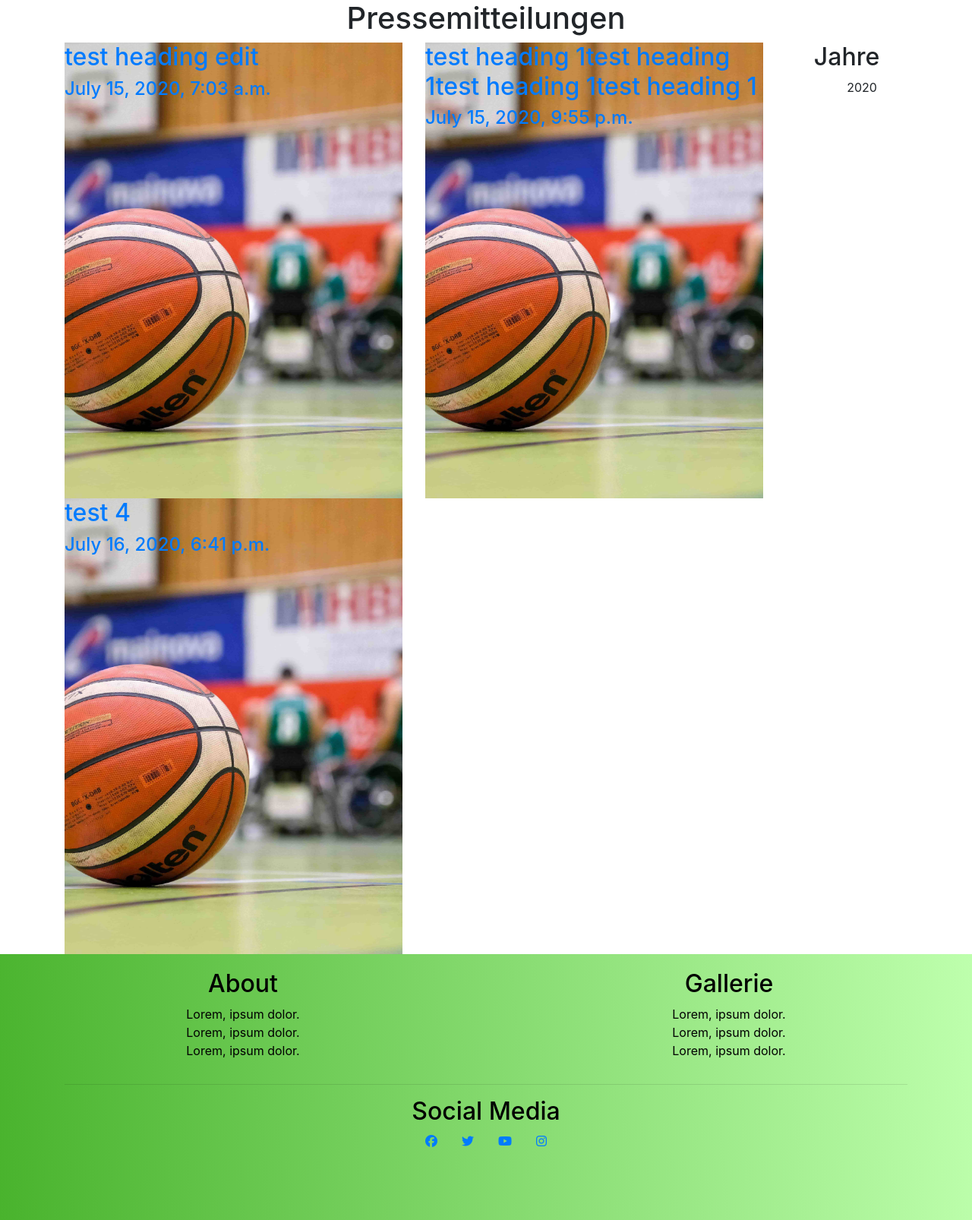
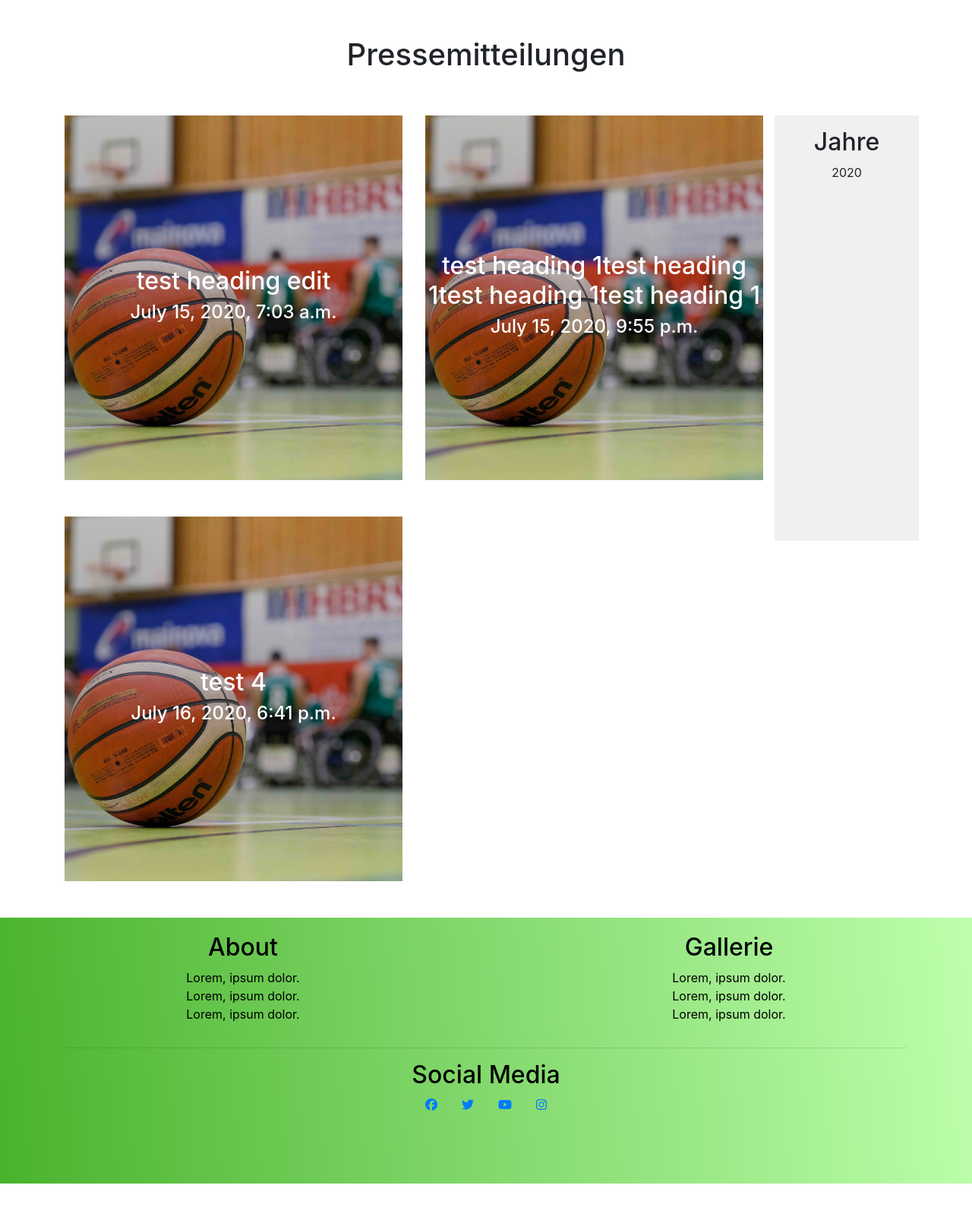
Before and after one commit to Rian1010/Mainhatten-Skywheelers, a Django app: page /nachrichten/ in a window 1280 px wide. Shown: the part 176-1782 px from the top of the page at 76% size. After the commit the page ends 1734 px from the top, so only its background shows below. Run offline with Django 3.2, Linux system fonts and the light colour scheme; data comes from the database, SQL or seed files in the repository; some libraries are stand-ins or nearby versions.

Commit message:
Touches on the news page design

```diff
--- a/news/static/news/news.css
+++ b/news/static/news/news.css
@@ -1,4 +1,18 @@
-.news-year-list {
+.news-year-list-wrap {
     max-height: 70vh;
     overflow-y: scroll;
+    background-color: #f0f0f0f0;
 }
+
+.news-year-list {
+    list-style: none;
+    cursor: pointer;
+}
+
+.anchor-underline:hover {
+    text-decoration-color: white;
+}
+
+.news-hover-effect:hover {
+    background-image: linear-gradient(rgba(0, 0, 0, 0.2), rgba(0,0,0,0.5), rgba(0,0,0,0.2)), url('{{ news_i.image.url }}');
+}
--- a/news/templates/news/news.html
+++ b/news/templates/news/news.html
@@ -12,7 +12,7 @@
 <section>
     <div class="container-fluid">
         <div class="row">
-            <div class="col-12 text-center">
+            <div class="col-12 my-5 text-center">
                 <h1>Pressemitteilungen</h1>
             </div>
         </div>
@@ -23,24 +23,25 @@
                 <div class="row">
                     {% for news_i in main_news_info %}
                     {% if news_i.time_and_date_published.year == currentYear %}
-                    <div class="col-6">
-                        <div
-                            style="width: 100%; height: 75vh; background-image: url('{{ news_i.image.url }}'); background-position: center; background-size: cover; background-repeat: no-repeat;">
-                            <a href="{% url 'article_content' news_i.id %}">
+                    <div class="col-6 mb-5">
+                        <a class="anchor-underline" href="{% url 'article_content' news_i.id %}">
+                            <div
+                                style="width: 100%; height: 60vh; color: #fff; background-image: linear-gradient(rgba(0, 0, 0, 0.1), rgba(0,0,0,0.3), rgba(0,0,0,0.1)), url('{{ news_i.image.url }}'); background-position: center; background-size: cover; background-repeat: no-repeat;"
+                                class="news-hover-effect d-flex flex-column justify-content-center align-content-center text-center">
+
                                 <h2>{{ news_i.heading }}</h2>
                                 <h4>{{ news_i.time_and_date_published }}</h4>
-                            </a>
-                        </div>
+
+                            </div>
+                        </a>
                     </div>
                     {% endif %}
                     {% endfor %}
                 </div>
-
             </div>
-
-            <div class="col-2 news-year-list text-center">
+            <div class="col-2 py-3 mb-5 news-year-list-wrap text-center">
                 <h2>Jahre</h2>
-                <ul>
+                <ul class="p-0">
                     {% for year in yearsList %}
                     <li class="news-year-list">{{ year }}</li>
                     {% endfor %}
```
Also changed, not shown: news/templates/news/article-content.html (+6 -4 lines), 1 other file.
